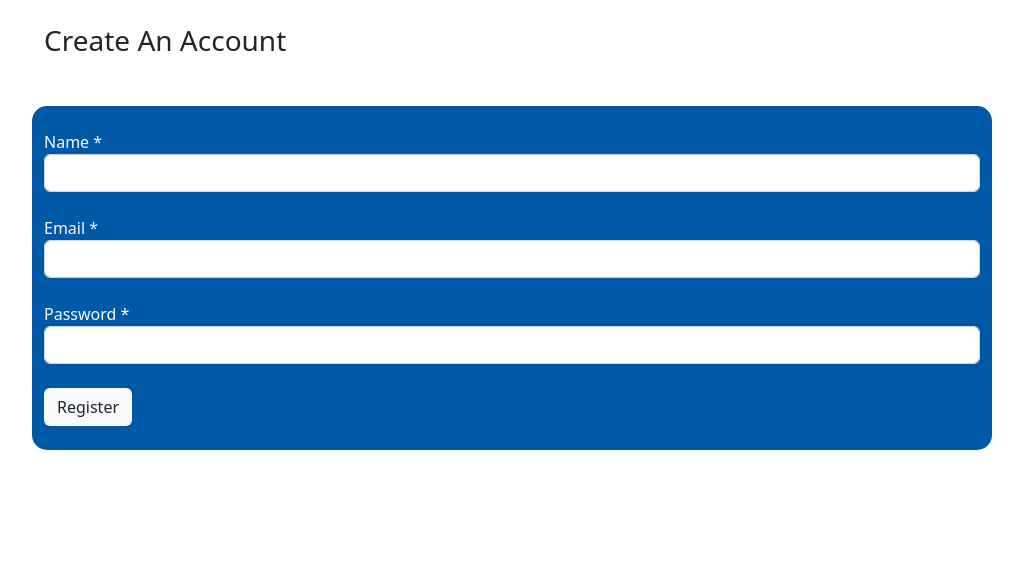
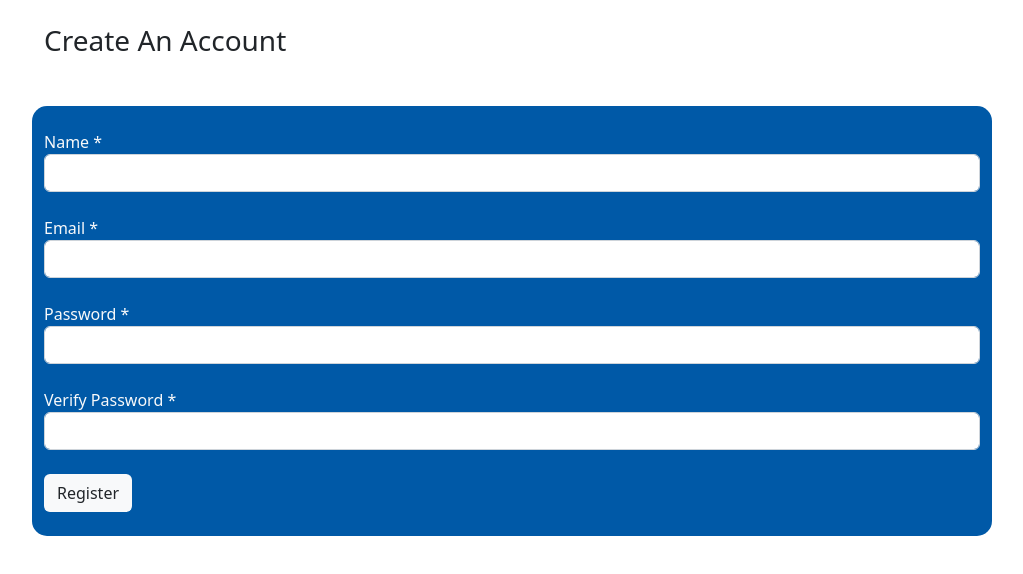
Before and after one commit to geoffhui/reactjs-online-store, a React (Create React App) app in the folder client/: page /register in a window 1280 px wide. Shown: the top 574 px of the page, without its empty margins (128-1151 px from the left). Built offline with nearby package versions, Linux system fonts and the light colour scheme; no server answers.

Commit message:
added password verification

```diff
--- a/client/src/pages/Register.js
+++ b/client/src/pages/Register.js
@@ -6,6 +6,7 @@ const Register = () => {
    const [name, setName] = useState('')
    const [email, setEmail] = useState('')
    const [password, setPassword] = useState('')
+   const [verifyPassword, setVerifyPassword] = useState('')
    const [customText, setCustomText] = useState('')
    const navigate = useNavigate()
 
@@ -15,7 +16,8 @@ const Register = () => {
       const user = {
          name: name,
          email: email,
-         password: password
+         password: password,
+         verifyPassword: verifyPassword
       }
 
       await axios.post('http://localhost:8080/register', user)
@@ -28,15 +30,29 @@ const Register = () => {
       <div>
          <h3 className='container w-75 text-start mt-4'>Create An Account</h3>
 
-         <form className='container mt-5 w-75 bg-color-0059a7 rounded-corners' autocomplete='on' onSubmit={event => handleRegister(event)}>
+
+         <form className='container my-5 w-75 bg-color-0059a7 rounded-corners' autocomplete='on' onSubmit={event => handleRegister(event)}>
             <div className='form-group'>
                <label className='mt-4 text-light'>Name *</label>
-            <input className='form-control mb-4' id='name' required type="text" value={ name } onChange={ e => setName(e.target.value) }/>
+               <input
+                  className='form-control mb-4'
+                  id='name'
+                  required
+                  type="text"
+                  value={ name }
+                  onChange={ e => setName(e.target.value) }/>
             </div>
+
 
             <div className='form-group'>
                <label className='text-light'>Email *</label>
-            <input className='form-control mb-4' id='email' required type="email" value={ email } onChange={ e => setEmail(e.target.value) } />
+               <input
+                  className='form-control mb-4'
+                  id='email'
+                  required
+                  type="email"
+                  value={ email }
+                  onChange={ e => setEmail(e.target.value) } />
             </div>
 
             <div className='form-group'>
@@ -51,6 +67,17 @@ const Register = () => {
                   onChange={ e => setPassword(e.target.value) } />
             </div>
 
+            <div className="form-group">
+               <label className='text-light'>Verify Password *</label>
+               <input
+                  className='form-control mb-4'
+                  required
+                  type='password'
+                  value={ verifyPassword }
+                  onChange={ e => setVerifyPassword(e.target.value) }/>
+            </div>
+
+
             <div className='form-group'>
                <button className='btn bg-light mb-4' type='submit'>Register</button>
                { customText !== '' ?
```
Lines whose indentation alone changed are shown as unchanged.
